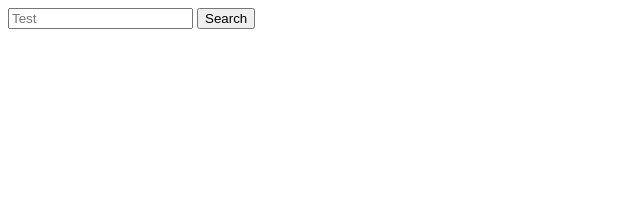
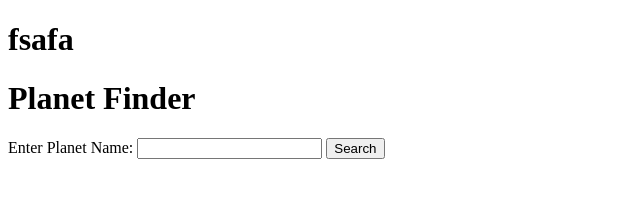
Before and after one commit to anagelberg/hackathon-nasa, a plain HTML site: page index.html in a window 1280 px wide. Shown: the whole page, without its empty margins (0-640 px from the left). Drawn offline with nearby package versions, Linux system fonts and the light colour scheme.

Commit message:
merge html with js form entry

```diff
--- a/index.html
+++ b/index.html
@@ -9,10 +9,19 @@
 
 <body>
 
-    <form class='form'>
-        <input type="form__text" name='input' placeholder="Test">
-        <button type="submit">Search</button>
-    </form>
+    <h1 class="test">fsafa</h1>
+    <div class="title">
+        <h1>Planet Finder</h1>
+    </div>
+    <div class="hero">
+        <div class="planet">
+            <form class="planet-form">
+                <label for="planet-form__name">Enter Planet Name: </label>
+                <input type="text" class="planet-form__input" name="name" required>
+                <button type='submit' class="planet-form__btn">Search</button>
+            </form>
+        </div>
+    </div>
 
 
     <script src="https://cdn.jsdelivr.net/npm/axios/dist/axios.min.js"></script>
--- a/scripts/index.js
+++ b/scripts/index.js
@@ -1,15 +1,10 @@
-
-
-
 const display = (imageUrl, container) => {
     container.style.backgroundImage = imageUrl;
 }
 
 
-const form = document.querySelector('.form');
-
 form.addEventListener('submit', (event) => {
     event.preventDefault();
-    console.log(event.target.input.value);
-    //search the axios
+    console.log(event.target.name.value);
+
 })
```
